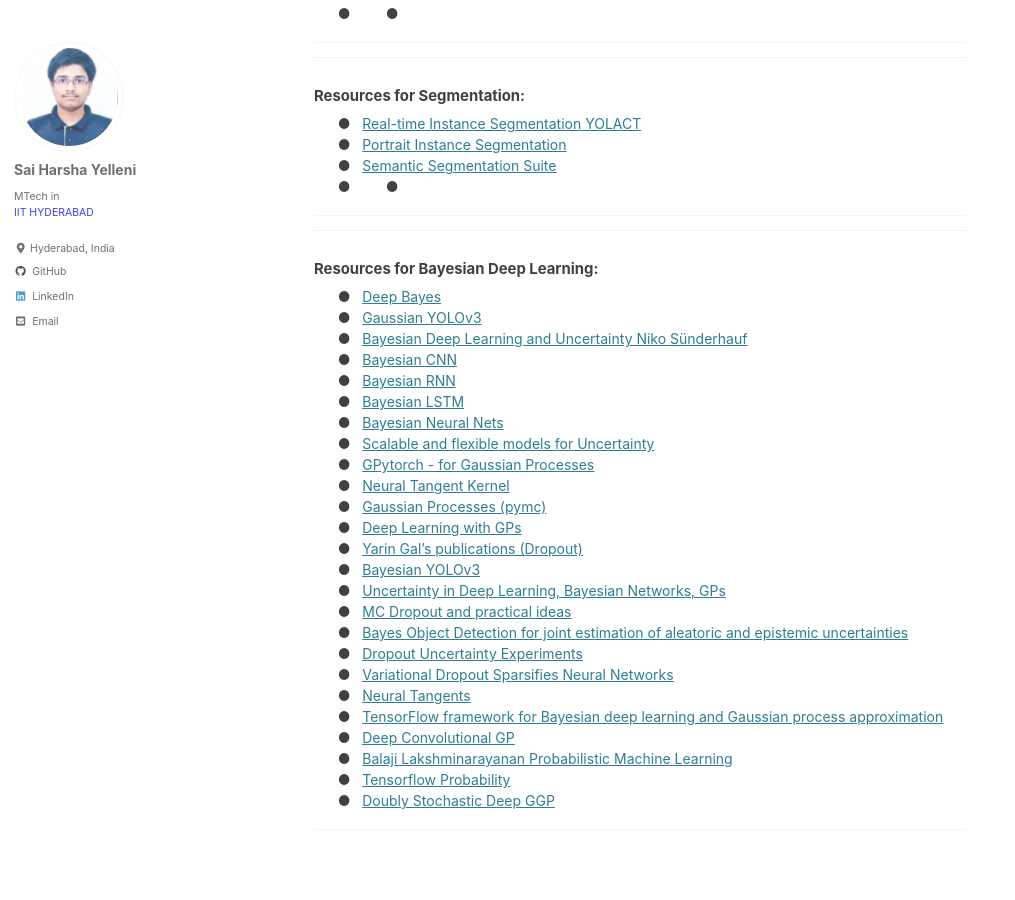
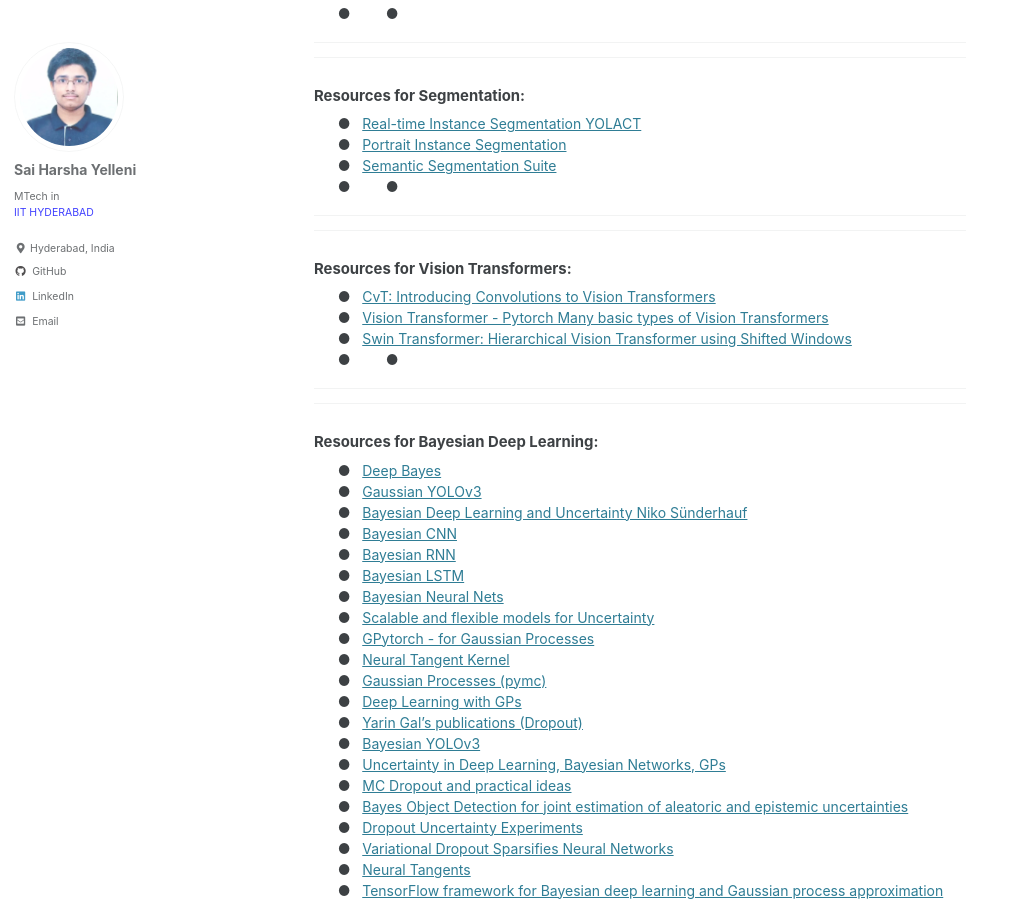
Before and after one commit to harshayelleni/harshayelleni.github.io, a Jekyll site: the page built from _pages/blog.md, in a window 1280 px wide and 900 px high, scrolled down 402 px. Shown: the whole window, without its empty margins (0-1015 px from the left). Built offline with Jekyll 4.4.1, drawn with Linux system fonts in a browser that asks for light colours; cached includes are drawn as plain includes.

Commit message:
Update blog.md

```diff
--- a/_pages/blog.md
+++ b/_pages/blog.md
@@ -32,6 +32,19 @@
 ---
 
 
+
+---
+#### Resources for Vision Transformers:
+&nbsp; &nbsp; &nbsp; &#9679; &nbsp; [CvT: Introducing Convolutions to Vision Transformers](https://paperswithcode.com/paper/cvt-introducing-convolutions-to-vision) \
+&nbsp; &nbsp; &nbsp; &#9679; &nbsp; [Vision Transformer - Pytorch Many basic types of Vision Transformers](https://github.com/lucidrains/vit-pytorch) \
+&nbsp; &nbsp; &nbsp; &#9679; &nbsp; [Swin Transformer: Hierarchical Vision Transformer using Shifted Windows](https://paperswithcode.com/paper/swin-transformer-hierarchical-vision) \
+&nbsp; &nbsp; &nbsp; &#9679; &nbsp;
+&nbsp; &nbsp; &nbsp; &#9679; &nbsp;
+
+---
+
+
+
 ---
 #### Resources for Bayesian Deep Learning:
 &nbsp; &nbsp; &nbsp; &#9679; &nbsp; [Deep Bayes](https://deepbayes.ru/2019/#materials) \
```
